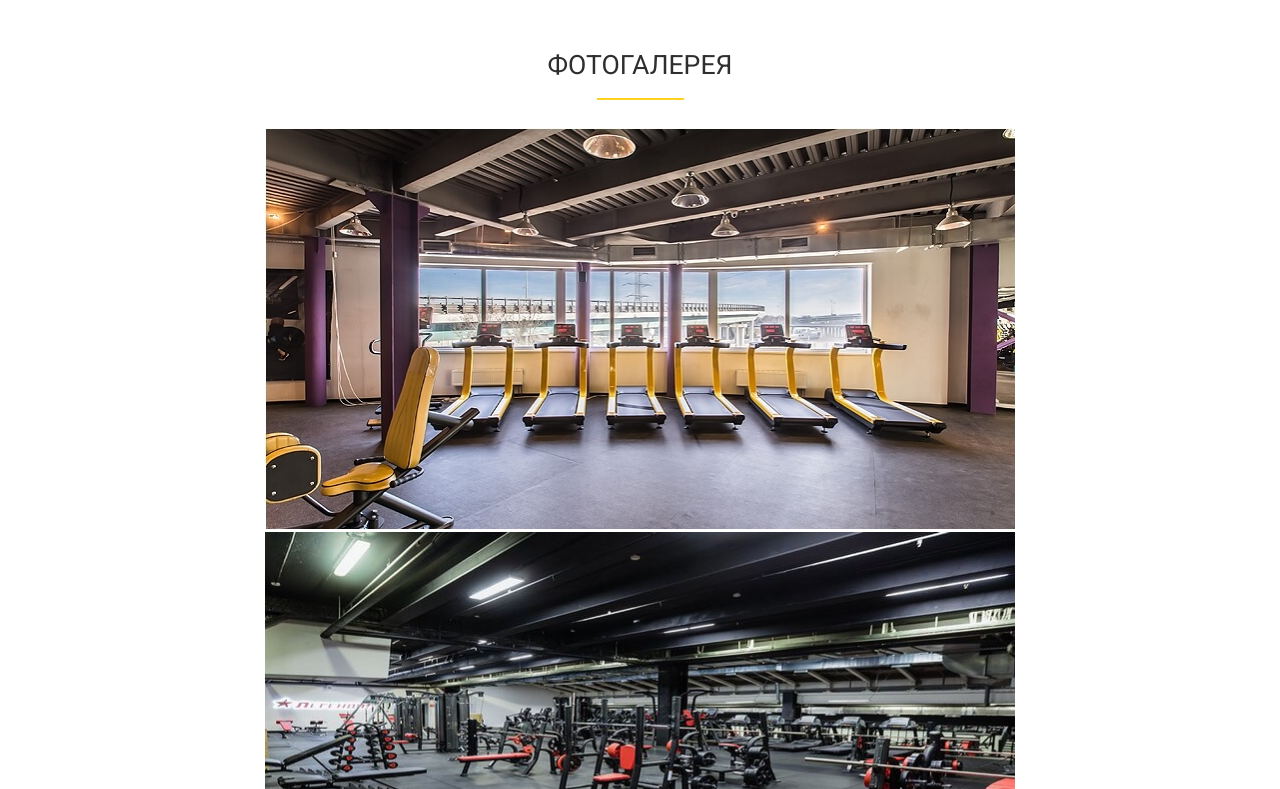
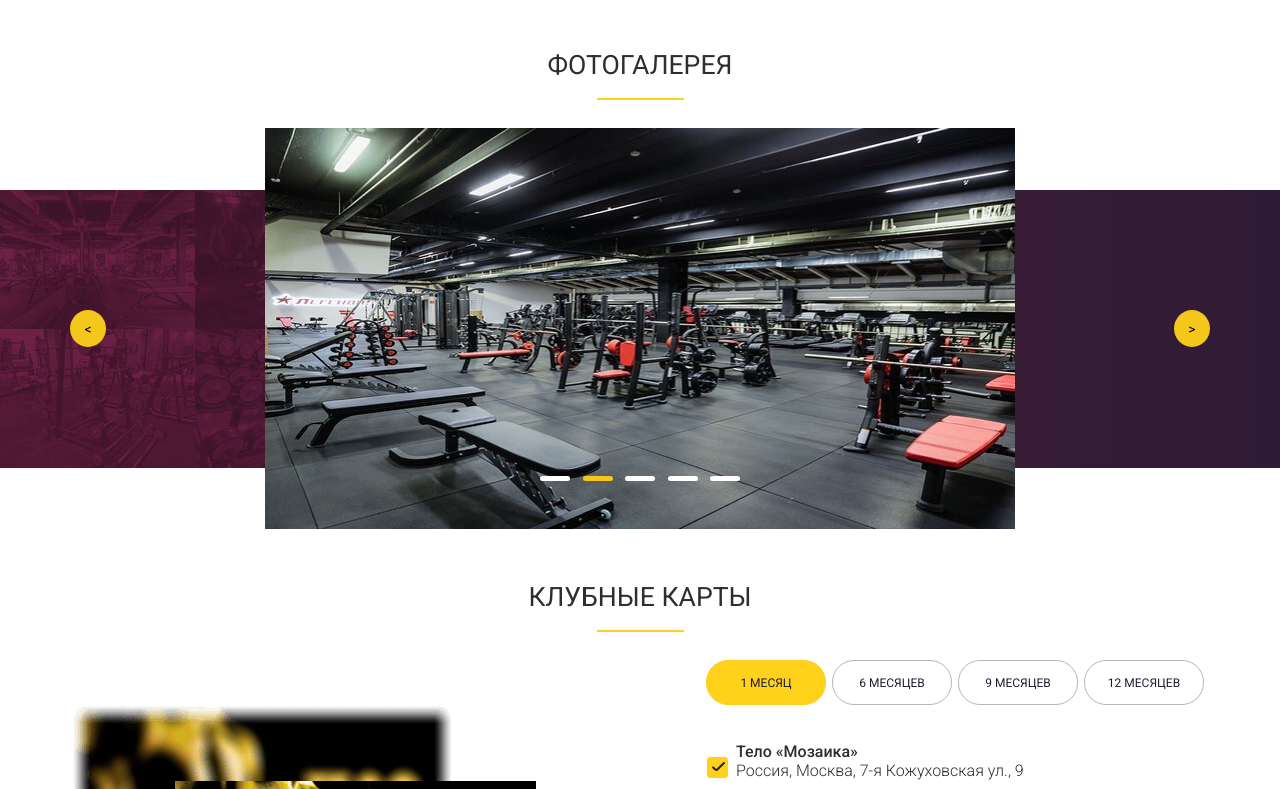
Before and after one commit to evilgamer163/body-fitness, a website built with webpack: page index.html in a window 1280 px wide. Shown: the part 2031-2820 px from the top of the page. Built offline with nearby package versions, Linux system fonts and the light colour scheme.

Commit message:
Добавил модуль слайдера фотогалереи

```diff
--- a/index.html
+++ b/index.html
@@ -293,6 +293,13 @@
                     <img src="images/gallery/photo5.jpg" alt="">
                 </div>
             </div>
+            <div class="points">
+                <span class="point"></span>
+                <span class="point"></span>
+                <span class="point"></span>
+                <span class="point"></span>
+                <span class="point"></span>
+            </div>
         </div>
     </div>
 </section>
--- a/src/index.js
+++ b/src/index.js
@@ -4,8 +4,10 @@ import selectClub from './modules/selectClub';
 import modal from './modules/modal';
 import slider from './modules/slider';
 import burgerMenu from './modules/burgerMenu';
+import gallerySlider from './modules/gallerySlider';
 
 selectClub();
 modal();
 slider();
 burgerMenu();
+gallerySlider();
--- /dev/null
+++ b/src/modules/gallerySlider.js
@@ -0,0 +1,143 @@
+'use strict';
+
+const gallerySlides = () => {
+    const galleryWrap = document.querySelector('.gallery-bg>.wrapper'),
+        gallerySlider = document.querySelector('.gallery-slider'),
+        gallerySliderSlides = gallerySlider.querySelectorAll('.slide'),
+        pointsBLock = document.querySelector('.points'),
+        points = pointsBLock.querySelectorAll('.point');
+
+    let sliderIndex = 0,
+        intervalID;
+
+    points.forEach( (item) => {
+        item.style.cssText = `
+            width: 30px;
+            height: 5px;
+            background-color: #fff;
+            border-radius: 5px;
+        `;
+    });
+    points[0].style.cssText += 'background-color: #f4c71b';
+
+    galleryWrap.style.cssText += `
+        display: flex;
+        justify-content: space-between;
+        align-items: center;
+    `;
+
+    pointsBLock.style.cssText = `
+        position: absolute;
+        display: flex;
+        justify-content: space-between;
+        align-items: center;
+        width: 200px;
+        left: calc(50% - 100px);
+        margin-top: 300px
+    `;
+
+    galleryWrap.insertAdjacentHTML('afterbegin',
+        `<div class="arrow left-arrow" style="width: 36px;
+        cursor: pointer;
+        height: 37px;
+        background-color: #f4c71b;
+        border-radius: 50%;
+        text-align: center;
+        padding-top: 11px"><</div>`
+    );
+
+    galleryWrap.insertAdjacentHTML('beforeend',
+        `<div class="arrow right-arrow" style="width: 36px;
+        cursor: pointer;
+        height: 37px;
+        background-color: #f4c71b;
+        border-radius: 50%;
+        text-align: center;
+        padding-top: 11px">></div>`
+    );
+
+    const nextSlide = (slide, slideIndex) => {
+        slide[slideIndex].style.display = 'flex';
+        points[slideIndex].style.cssText += 'background-color: #f4c71b';
+    };
+
+    const prevSlide = (slide, slideIndex) => {
+        slide[slideIndex].style.display = 'none';
+        points[slideIndex].style.cssText += 'background-color: #fff';
+    };
+
+    const playSlider = () => {
+        prevSlide(gallerySliderSlides, sliderIndex);
+        sliderIndex++;
+        if(sliderIndex >= gallerySliderSlides.length) {
+            sliderIndex = 0;
+        }
+        nextSlide(gallerySliderSlides, sliderIndex);
+    };
+
+    galleryWrap.addEventListener('click', (event) => {
+        let target = event.target,
+            leftArrow = target.closest('.left-arrow'),
+            rightArrow = target.closest('.right-arrow');
+
+        if(leftArrow) {
+            prevSlide(gallerySliderSlides, sliderIndex);
+            sliderIndex--;
+            if(sliderIndex <= 0) {
+                sliderIndex = gallerySliderSlides.length - 1;
+            }
+            nextSlide(gallerySliderSlides, sliderIndex);
+        }
+        if(rightArrow) {
+            prevSlide(gallerySliderSlides, sliderIndex);
+            sliderIndex++;
+            if(sliderIndex >= gallerySliderSlides.length) {
+                sliderIndex = 0;
+            }
+            nextSlide(gallerySliderSlides, sliderIndex);
+        }
+    });
+
+    gallerySliderSlides.forEach( item => {
+        item.style.display = 'none';
+    });
+    gallerySliderSlides[0].style.display = 'flex';
+
+    const startSlider = (timer = 1000) => {
+        intervalID = setInterval(playSlider, timer);
+    };
+
+    const stopSlider = () => {
+        clearInterval(intervalID);
+    };
+
+    galleryWrap.addEventListener('mouseover', (event) => {
+        let target = event.target,
+            leftArrow = target.closest('.left-arrow'),
+            rightArrow = target.closest('.right-arrow');
+
+        if(leftArrow) {
+            stopSlider();
+        }
+        if(rightArrow) {
+            stopSlider();
+        }
+    });
+
+    galleryWrap.addEventListener('mouseout', (event) => {
+        let target = event.target,
+            leftArrow = target.closest('.left-arrow'),
+            rightArrow = target.closest('.right-arrow');
+
+        if(leftArrow) {
+            startSlider(5000);
+        }
+        if(rightArrow) {
+            startSlider(5000);
+        }
+    });
+
+    startSlider(5000);
+};
+
+export default gallerySlides;
--- a/src/modules/slider.js
+++ b/src/modules/slider.js
@@ -7,6 +7,14 @@ const slider = () => {
     let sliderIndex = 0,
         animateCount = -400,
         rafID;
+
+    const nextSlide = (slide, slideIndex) => {
+        slide[slideIndex].style.display = 'flex';
+    };
+
+    const prevSlide = (slide, slideIndex) => {
+        slide[slideIndex].style.display = 'none';
+    };
 
     const slideAnimate = () => {
         animateCount+= 20;
@@ -19,13 +27,13 @@ const slider = () => {
     };
 
     const playSlider = () => {
-        mainSliderSlides[sliderIndex].style.display = 'none';
+        prevSlide(mainSliderSlides, sliderIndex);
         cancelAnimationFrame(rafID);
         sliderIndex++;
         if(sliderIndex >= mainSliderSlides.length) {
             sliderIndex = 0;
         }
-        mainSliderSlides[sliderIndex].style.display = 'flex';
+        nextSlide(mainSliderSlides, sliderIndex);
         slideAnimate();
     };
 
```
